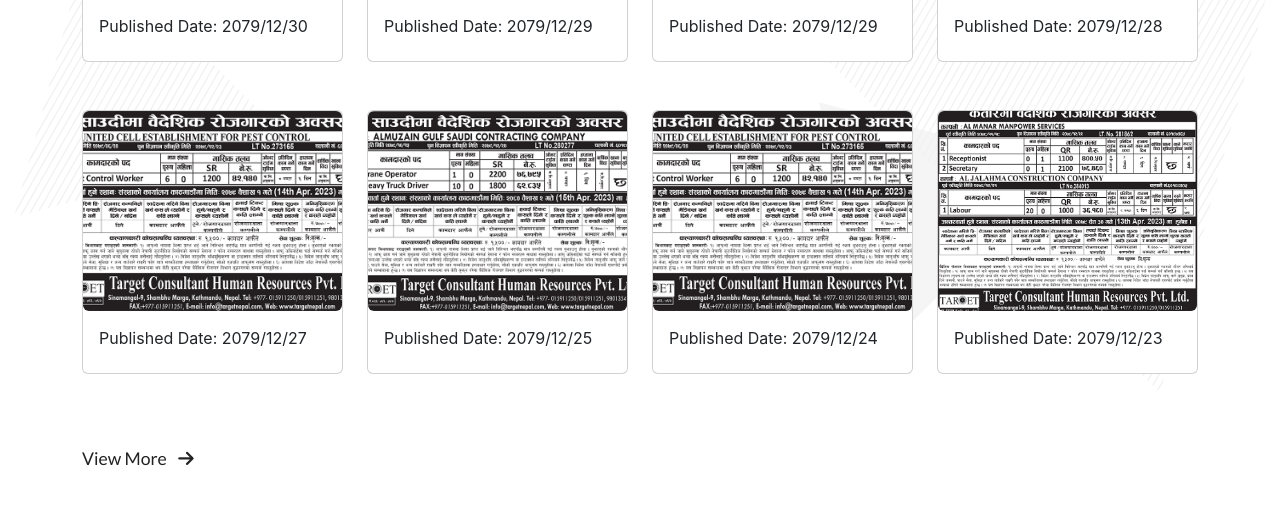
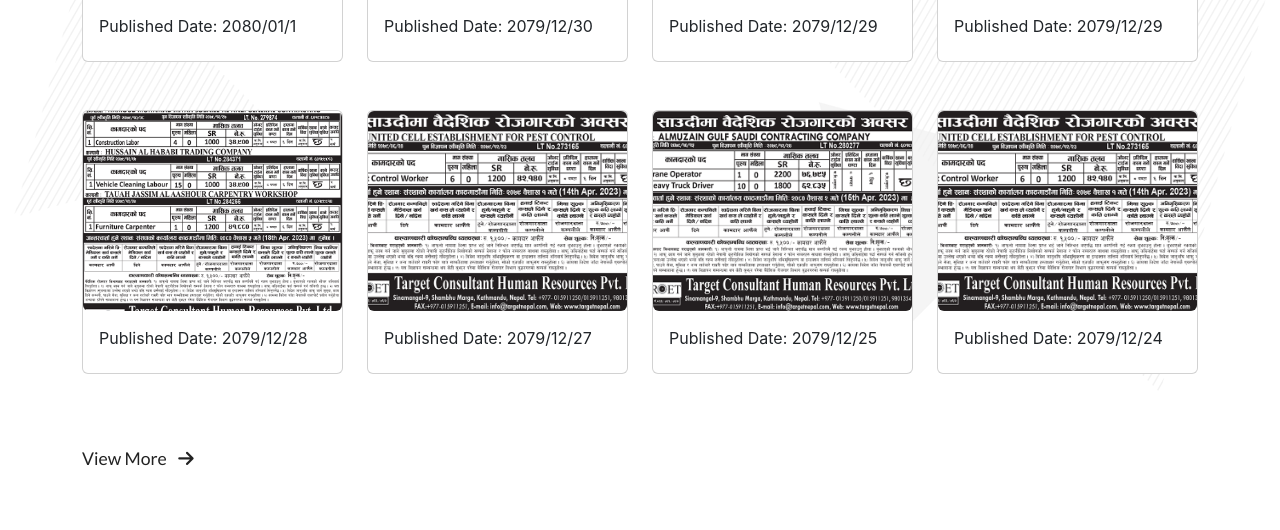
Before and after one commit to razustha/targetnepal, a PHP site: page / in a window 1280 px wide. Shown: the part 2573-3103 px from the top of the page. Run offline with PHP 8.4, Linux system fonts and the light colour scheme; some libraries are stand-ins or nearby versions; some web fonts are replaced.

Commit message:
add demand 30

```diff
--- a/page-templates/all-job.php
+++ b/page-templates/all-job.php
@@ -9,6 +9,20 @@
 
         <div class="row g-4">
 
+        <div class="col-md-3">
+                <a href="assets/img/demand/tchrp_30_chait.png" data-lightbox="image-1">
+                    <div class="card mb-4">
+
+                        <img class="img-fluid rounded" src="assets/img/demand/tchrp_30_chait.png" alt="">
+
+                        <div class="card-body">
+                            <h5 class="card-title">Published Date: 2080/01/1</h5>
+
+                        </div>
+                    </div>
+                </a>
+
+            </div>
         <div class="col-md-3">
                 <a href="assets/img/demand/tchrp_29_chait.png" data-lightbox="image-1">
                     <div class="card mb-4">
@@ -107,20 +121,6 @@
                 </a>
 
             </div>
-            <div class="col-md-3">
-                <a href="assets/img/demand/tchrpl_22_chait_1.png" data-lightbox="image-1">
-                    <div class="card mb-4">
-
-                        <img class="img-fluid rounded" src="assets/img/demand/tchrpl_22_chait_1.png" alt="">
-
-                        <div class="card-body">
-                            <h5 class="card-title">Published Date: 2079/12/23</h5>
-
-                        </div>
-                    </div>
-                </a>
-
-            </div>
 
 
 
```
Also changed, not shown: job-demand.php (+14 -0 lines), assets/img/demand/tchrp_30_chait.png (added).
